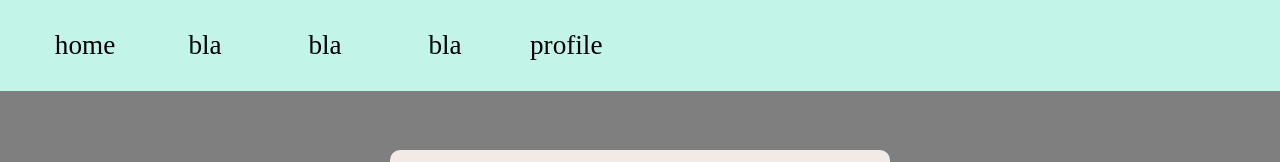
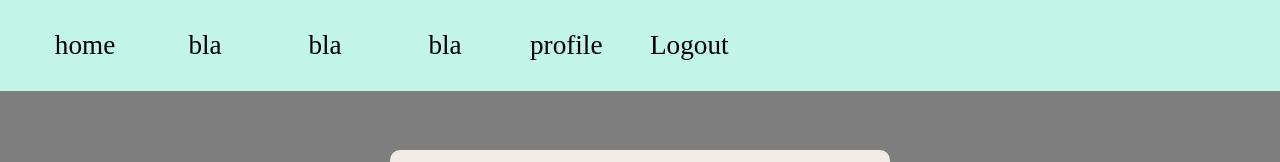
Before and after one commit to AeenPah/social-media, an Angular app: page /login in a window 1280 px wide. Shown: the top 162 px of the page. Built offline with nearby package versions, Linux system fonts and the light colour scheme.

Commit message:
Logout
Create logout button and click function!

```diff
--- a/src/app/nav-bar/nav-bar.component.html
+++ b/src/app/nav-bar/nav-bar.component.html
@@ -5,5 +5,6 @@
     <div>bla</div>
     <div>bla</div>
     <div routerLink="/profile">profile</div>
+    <div class="logout" (click)="logout()">Logout</div>
   </div>
 </div>
--- a/src/app/nav-bar/nav-bar.component.ts
+++ b/src/app/nav-bar/nav-bar.component.ts
@@ -1,4 +1,5 @@
 import { Component } from '@angular/core';
+import { Router } from '@angular/router';
 
 @Component({
   selector: 'app-nav-bar',
@@ -7,4 +8,9 @@ import { Component } from '@angular/core';
 })
 export class NavBarComponent {
 
+  constructor(private router:Router){}
+
+  logout(){
+    this.router.navigate(['/login'])
+  }
 }
--- a/src/app/services/can-deactivate-gaurd-login.service.ts
+++ b/src/app/services/can-deactivate-gaurd-login.service.ts
@@ -1,7 +1,6 @@
 import { Injectable } from '@angular/core';
 import { ActivatedRouteSnapshot, CanDeactivate, RouterStateSnapshot, UrlTree } from '@angular/router';
 import { Observable } from 'rxjs';
-// import { LoginComponent } from '../login/login.component';
 
 export interface ICanDeactivateComponent{
   canExit: () => Observable<boolean> | Promise<boolean> | boolean
@@ -15,7 +14,8 @@ export class CanDeactivateGaurdLoginService implements CanDeactivate<ICanDeactiv
 
   constructor() { }
 
-  canDeactivate(component: ICanDeactivateComponent, currentRoute: ActivatedRouteSnapshot, currentState: RouterStateSnapshot,
+  canDeactivate(component: ICanDeactivateComponent,
+     currentRoute: ActivatedRouteSnapshot, currentState: RouterStateSnapshot,
      nextState: RouterStateSnapshot): boolean | UrlTree | Observable<boolean | UrlTree> | Promise<boolean | UrlTree> {
     return component.canExit();
   }
```
